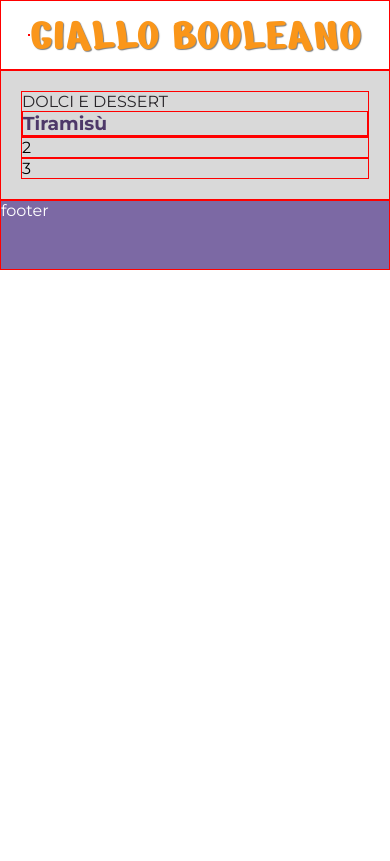
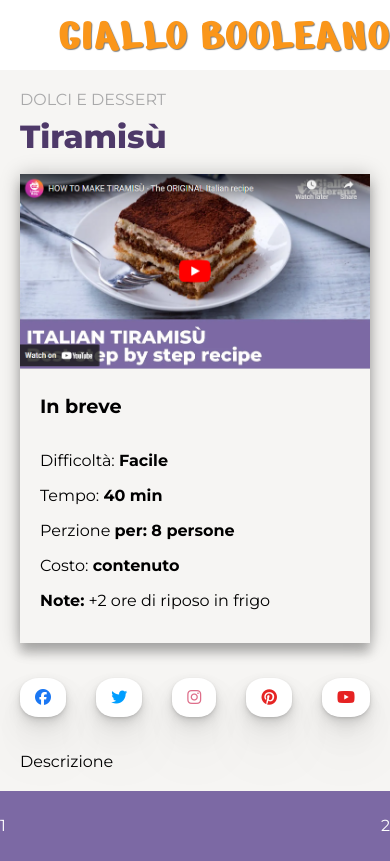
Before and after one commit to Danilo-Mosca/htmlcss-responsive-layout, a plain HTML site: page index.html in a window 390 px wide. Drawn offline with Linux system fonts and the light colour scheme.

Commit message:
added  header, card section and socia-icon section for mobile device

```diff
--- a/css/style.css
+++ b/css/style.css
@@ -1,14 +1,14 @@
 /* Palette colori */
 :root {
     --color-white: #ffffff;
-    --color-bg-color: #d9d9d9;
+    --color-bg-color: #F6F5F3;
     --color-primary: #7c69a4;
     --color-dark-text: #4e3969;
     --color-black: #282529;
     --color-contrast: #fa961a;
     --color-icon-red: #ea5556;
     --color-icon-blue: #2871f0;
-}
+    --color-grey-text: #A9A9AA;
 
     /* Reset */
     * {
@@ -17,12 +17,17 @@
         box-sizing: border-box;
     }
 
-/* Debug class */
-.debug {
+    Debug class .debug {
         border: 1px solid red;
     }
 
     /* Utilities */
+
+    /* CLASSE IMMAGINI FLUIDE */
+    img {
+        width: 100%;
+        display: block;
+    }
 
     /* Backgroud */
     .bg-white {
@@ -64,22 +69,6 @@ h1 {
         text-shadow: 1px 1px 1px rgba(0, 0, 0, 0.5);
     }
 
-/* Main */
-main {
-    background-color: var(--color-bg-color);
-    padding: 20px;
-}
-
-h3 {
-    color: var(--color-dark-text);
-}
-
-h4 {
-    font-weight: normal;
-    color: var(--color-black);
-    text-transform: uppercase;
-}
-
     /* Flex utility */
     .d-flex {
         display: flex;
@@ -89,9 +78,108 @@ h4 {
         justify-content: center;
     }
 
+    .j-space-between {
+        justify-content: space-between;
+    }
+
     .a-center {
         align-items: center;
+    }
 
+    /* Main */
+    main {
+        background-color: var(--color-bg-color);
+        padding: 20px;
+    }
+
+    h3 {
+        color: var(--color-dark-text);
+        font-size: 2em;
+        font-weight: 800;
+        padding: 8px 0;
+    }
+
+    h4 {
+        font-weight: normal;
+        color: var(--color-grey-text);
+        text-transform: uppercase;
+    }
+
+    h5 {
+        font-size: 1.2em;
+    }
+
+    ul {
+        list-style: none;
+        list-style-position: outside;
+    }
+
+
+    /* Sezione card-section *
+     * -------------------- */
+    .card-recipe {
+        background-color: var(--color-bg-color);
+        box-shadow: rgba(0, 0, 0, 0.25) 0px 1px 18px, rgba(0, 0, 0, 0.22) 0px 10px 10px;
+    }
+
+    .card-recipe img {
+        margin-top: 10px;
+    }
+
+    .content-recipe {
+        padding: 25px 20px;
+    }
+
+    .content-recipe>h5 {
+        padding-bottom: 25px;
+    }
+
+    .content-recipe ul>li {
+        padding: 8px 0;
+    }
+
+    .content-recipe ul>li span {
+        font-weight: bold;
+    }
+
+    /* Sezione social-icon *
+     * -------------------- */
+    .social-icon {
+        padding: 35px 0;
+    }
+
+    /* Testo icone in MAIUSCOLO E NASCOSTO*/
+    .social-icon .card-icon>span {
+        text-transform: uppercase;
+        display: none;
+    }
+
+    .card-icon {
+        background-color: var(--color-white);
+        border-radius: 40%;
+        padding: 10px 15px;
+        box-shadow: rgba(0, 0, 0, 0.07) 0px 1px 2px, rgba(0, 0, 0, 0.07) 0px 2px 4px, rgba(0, 0, 0, 0.07) 0px 4px 8px, rgba(0, 0, 0, 0.07) 0px 8px 16px, rgba(0, 0, 0, 0.07) 0px 16px 32px, rgba(0, 0, 0, 0.07) 0px 32px 64px;
+    }
+
+    /* Colore  icone */
+    .social-icon>.card-icon>.fa-facebook {
+        color: #1A77F3;
+    }
+
+    .social-icon>.card-icon>.fa-twitter {
+        color: #009EFF;
+    }
+
+    .social-icon>.card-icon>.fa-instagram {
+        color: #DE6E8A;
+    }
+
+    .social-icon>.card-icon>.fa-pinterest {
+        color: #E62423;
+    }
+
+    .social-icon>.card-icon>.fa-youtube {
+        color: #E62222;
     }
 
 
@@ -102,6 +190,14 @@ h4 {
         main {
             padding: 40px;
         }
+
+        header .j-space-between {
+            justify-content: space-between;
+        }
     }
 
-@media screen and (min-width: 992) {}
+    @media screen and (min-width: 992px) {
+        .j-space-between {
+            justify-content: space-between;
+        }
+    }
--- a/index.html
+++ b/index.html
@@ -9,28 +9,67 @@
     <link href="https://fonts.googleapis.com/css2?family=Montserrat:ital,wght@0,100..900;1,100..900&display=swap"
         rel="stylesheet">
     <link href="https://fonts.googleapis.com/css2?family=Nerko+One&display=swap" rel="stylesheet">
+    <link rel="stylesheet" href="https://cdnjs.cloudflare.com/ajax/libs/font-awesome/6.6.0/css/all.min.css">
     <link rel="stylesheet" href="css/style.css">
     <title>Giallo Booleano</title>
 </head>
 
 <body>
     <!-- header -->
-    <header class="bg-white d-flex j-center a-center debug">
+    <header class="bg-white d-flex j-center a-center j-space-between debug">
         <div class="title debug"></div>
         <h1>Giallo Booleano</h1>
     </header>
     <!-- main -->
     <main class="debug container">
-        <section class="debug">
+        <section class="card-section debug">
+
             <h4>Dolci e dessert</h4>
             <h3 class="debug">Tiramisù</h3>
+            <div class="card-recipe">
+                <img src="img/image (10).png" alt="Tiramisù">
+                <div class="content-recipe debug">
+                    <h5>In breve</h5>
+                    <ul>
+                        <li>Difficoltà: <span>Facile</span></li>
+                        <li>Tempo: <span>40 min</span></li>
+                        <li>Perzione <span>per: 8 persone</span></li>
+                        <li>Costo: <span>contenuto</span></li>
+                        <li><span>Note:</span> +2 ore di riposo in frigo</li>
+                    </ul>
+                </div>
+            </div>
         </section>
-        <section class="debug">2</section>
-        <section class="debug">3</section>
+        <section class="social-icon d-flex j-space-between debug">
+
+            <div class="card-icon">
+                <i class="fa-brands fa-facebook"></i>
+                <span>&nbsp;facebook</span>
+            </div>
+            <div class="card-icon">
+                <i class="fa-brands fa-twitter"></i>
+                <span>&nbsp;twitter</span>
+            </div>
+            <div class="card-icon">
+                <i class="fa-brands fa-instagram"></i>
+                <span>&nbsp;instagram</span>
+            </div>
+            <div class="card-icon">
+                <i class="fa-brands fa-pinterest"></i>
+                <span>&nbsp;pinterest</span>
+            </div>
+            <div class="card-icon">
+                <i class="fa-brands fa-youtube"></i>
+                <span>&nbsp;youtube</span>
+            </div>
+
+        </section>
+        <section class="debug">Descrizione</section>
     </main>
     <!-- footer -->
-    <footer class="bg-primary text-white debug">
-        footer
+    <footer class="bg-primary text-white d-flex a-center j-center j-space-between debug">
+        <div>1</div>
+        <div>2</div>
     </footer>
 </body>
 
```
Lines whose indentation alone changed are shown as unchanged.
